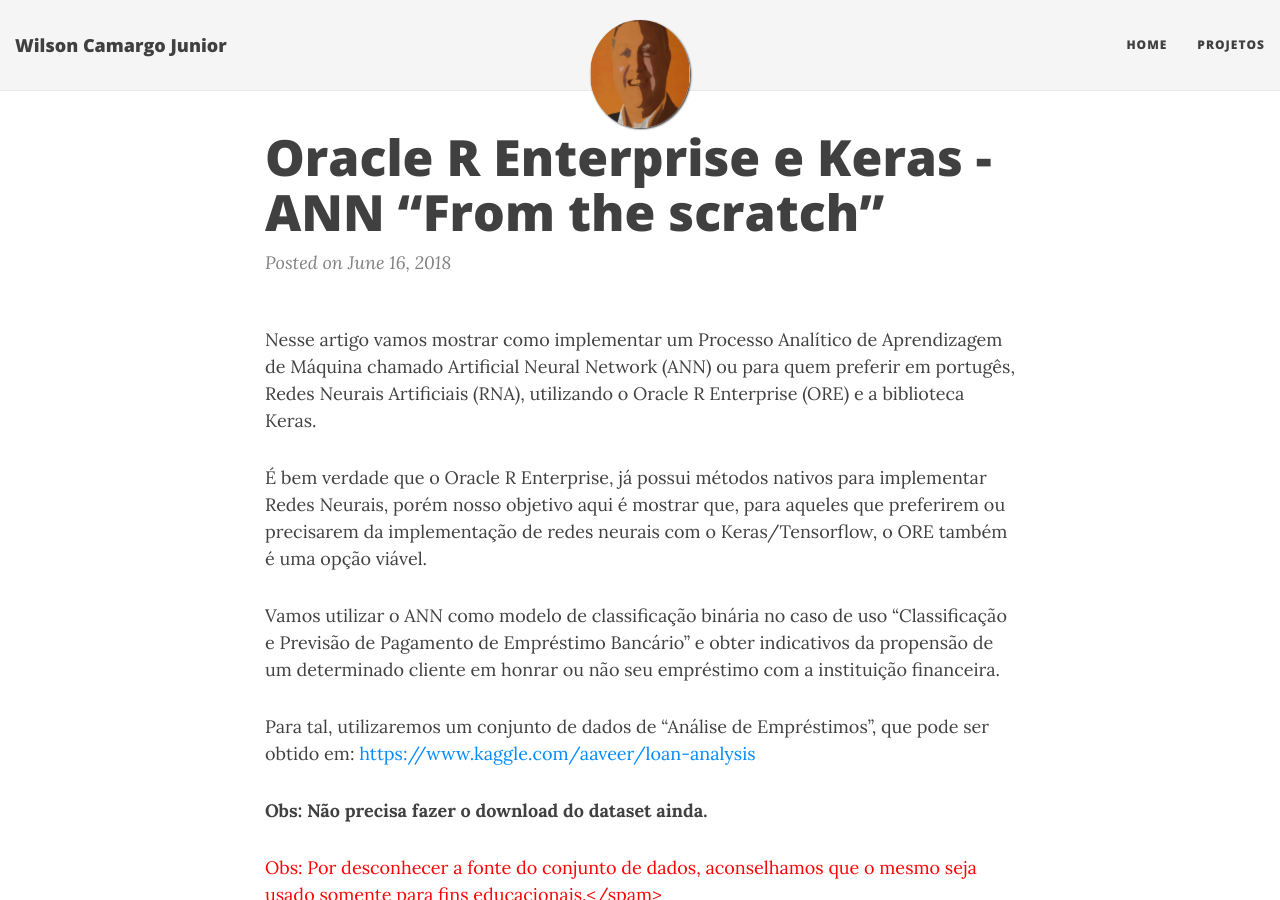
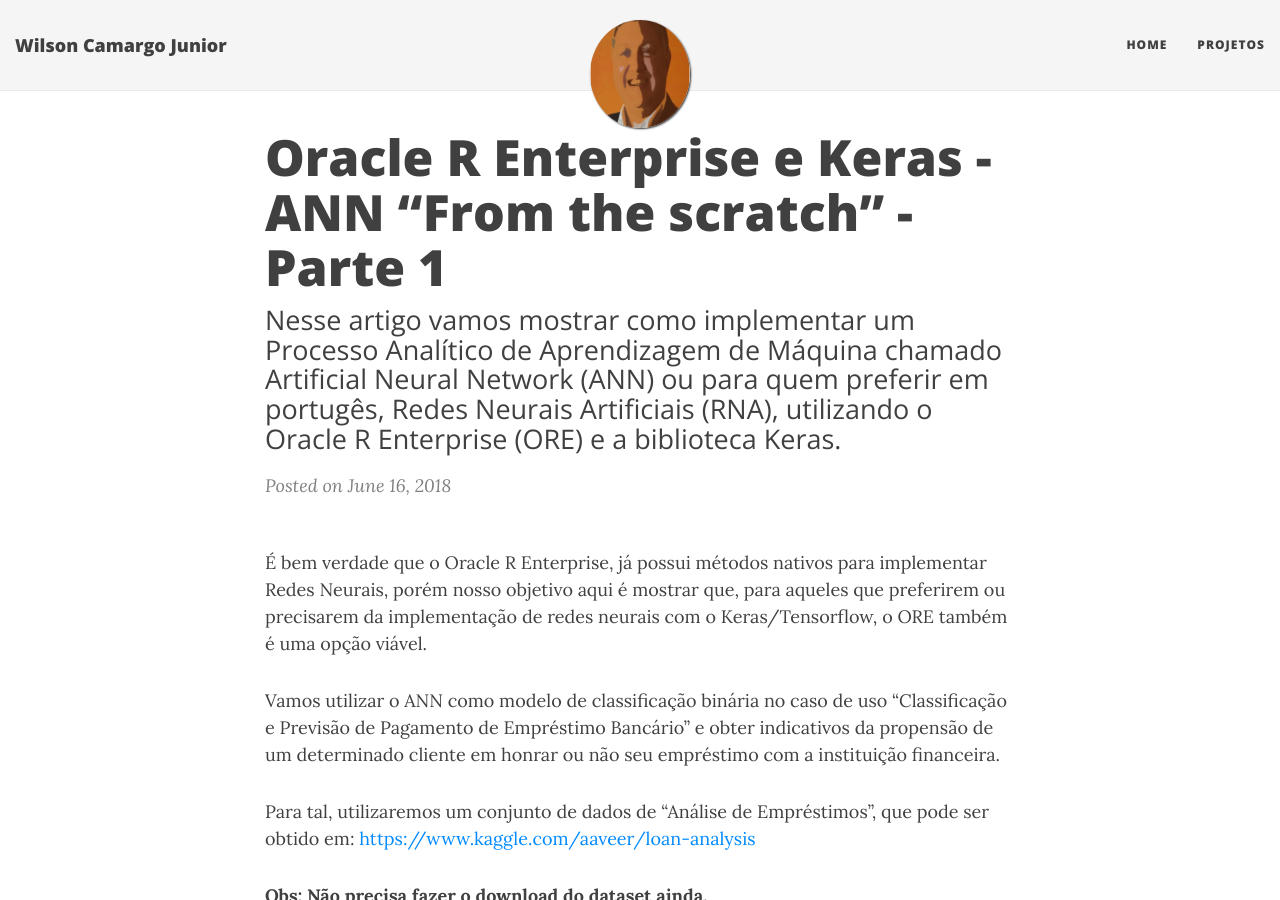
Before and after one commit to wilson-camargo-jr/teste, a Jekyll site: the page built from _posts/2018-06-16-ANN-ORE-P1.md, in a window 1280 px wide and 900 px high. Built offline with Jekyll 4.4.1, drawn with Linux system fonts in a browser that asks for light colours; nearby versions of some CDN libraries.

Commit message:
Update 2018-06-16-ANN-ORE-P1.md

```diff
--- a/_posts/2018-06-16-ANN-ORE-P1.md
+++ b/_posts/2018-06-16-ANN-ORE-P1.md
@@ -1,9 +1,8 @@
 ---
 layout: post
-title: Oracle R Enterprise e Keras - ANN “From the scratch”
+title: Oracle R Enterprise e Keras - ANN “From the scratch” - Parte 1
+subtitle: Nesse artigo vamos mostrar como implementar um Processo Analítico de Aprendizagem de Máquina chamado Artificial Neural Network (ANN) ou para quem preferir em portugês, Redes Neurais Artificiais (RNA), utilizando o Oracle R Enterprise (ORE) e a biblioteca Keras.
 ---
-
-Nesse artigo vamos mostrar como implementar um Processo Analítico de Aprendizagem de Máquina chamado Artificial Neural Network (ANN) ou para quem preferir em portugês, Redes Neurais Artificiais (RNA), utilizando o Oracle R Enterprise (ORE) e a biblioteca Keras.
 
 É bem verdade que o Oracle R Enterprise, já possui métodos nativos para implementar Redes Neurais, porém nosso objetivo aqui é mostrar que, para aqueles que preferirem ou precisarem da implementação de redes neurais com o Keras/Tensorflow, o ORE também é uma opção viável.
 
```
